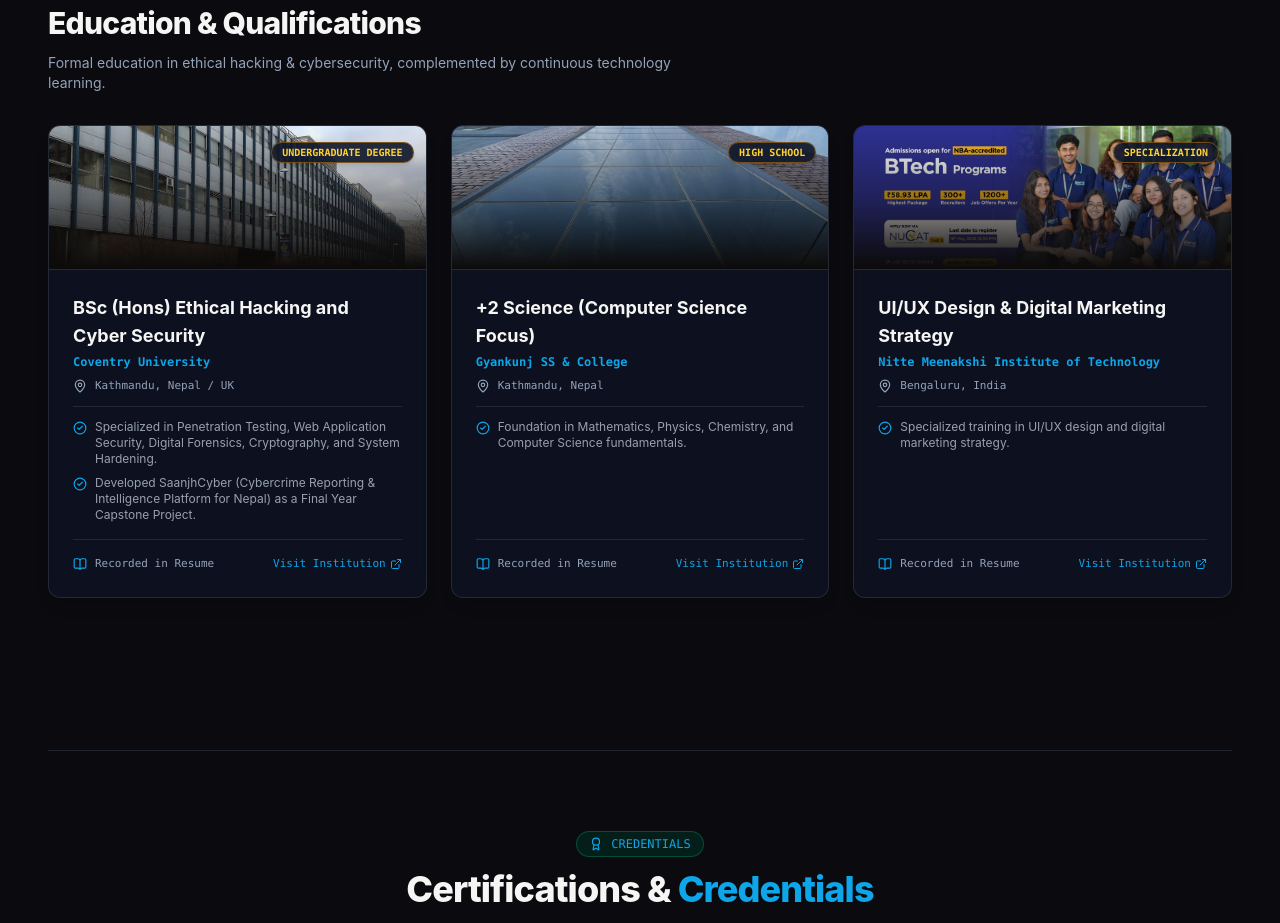
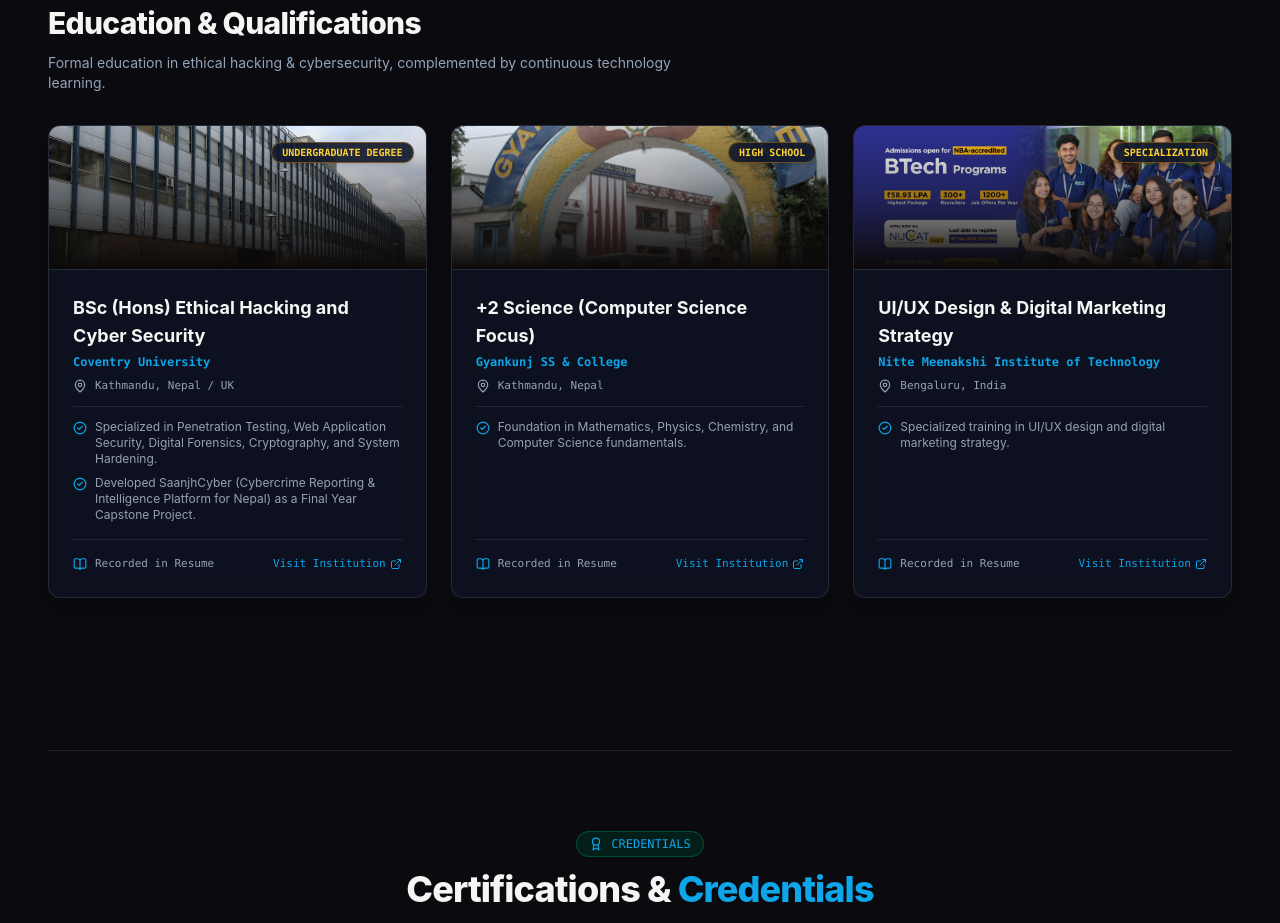
Before and after one commit to thedipeshdkl/Website, a React (Vite) app: page / in a window 1280 px wide. Shown: the part 5580-6503 px from the top of the page. Built offline with nearby package versions, Linux system fonts and the light colour scheme.

Commit message:
Update Gyankunj College image

```diff
--- a/src/data/portfolioData.ts
+++ b/src/data/portfolioData.ts
@@ -356,7 +356,7 @@
     duration: "Higher Secondary",
     location: "Kathmandu, Nepal",
     badge: "High School",
-    imagePath: "/gyankunj-college.jpg",
+    imagePath: "/gyankunj-college.png",
     url: "https://gyankunjschool.edu.np/",
     details: [
       "Foundation in Mathematics, Physics, Chemistry, and Computer Science fundamentals."
```
Also changed, not shown: public/gyankunj-college.jpg (deleted), public/gyankunj-college.png (added).
